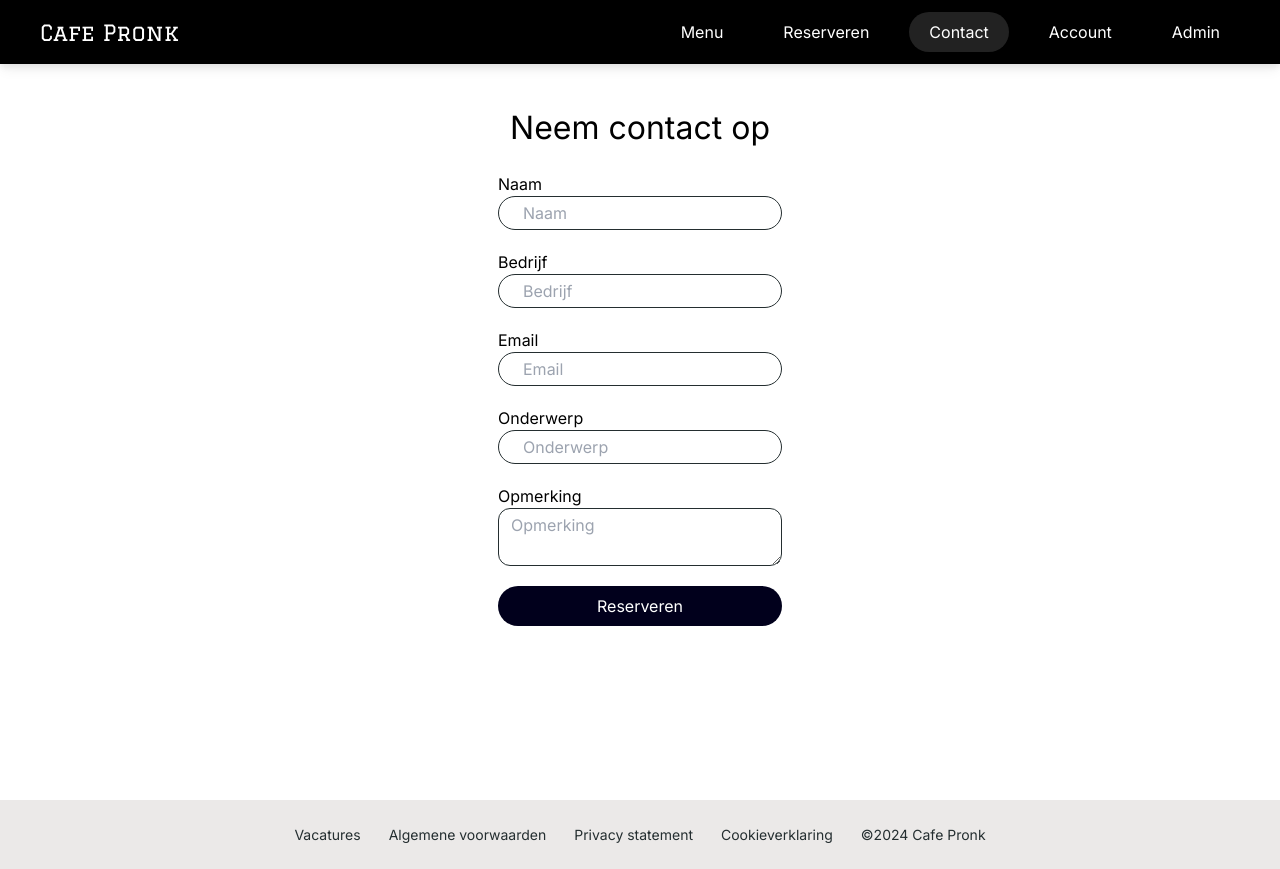
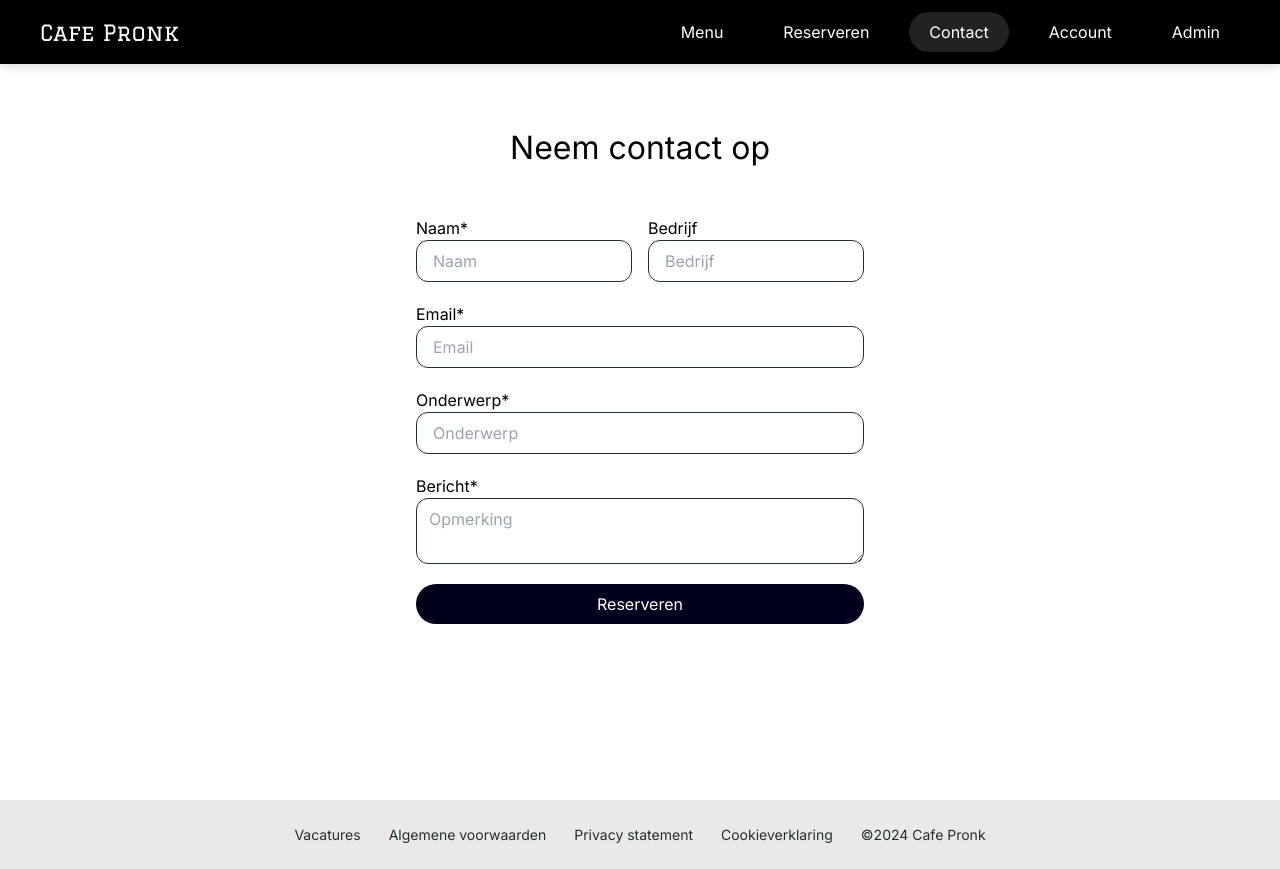
Before and after one commit to Rutger505/cafe-pronk-frontend, a Next.js app: page /contact in a window 1280 px wide. Built offline with nearby package versions, Linux system fonts and the light colour scheme.

Commit message:
Edit layout and adjust spacing

```diff
--- a/src/app/contact/page.tsx
+++ b/src/app/contact/page.tsx
@@ -34,13 +34,16 @@ export default function Reserveren() {
 
   return (
     <main className="flex flex-col items-center px-24 py-10">
-      <h1 className={"text-center text-xl"}>Neem contact op</h1>
+      <h1 className={"my-5 text-center text-xl"}>Neem contact op</h1>
 
-      <form className={"mt-5 flex flex-col"} onSubmit={onFormSubmit}>
-        <label htmlFor="name">Naam</label>
+      <form className={"mt-6 flex max-w-md flex-col"} onSubmit={onFormSubmit}>
+        <div className={"grid grid-cols-2 gap-x-4"}>
+          <label htmlFor="name">Naam*</label>
+          <label htmlFor="business">Bedrijf</label>
+
           <input
             className={
-            "mb-5 rounded-button border-[1px] border-tertiary px-6 py-1"
+              "mb-5 rounded-normal border-[1px] border-tertiary px-4 py-2"
             }
             type="text"
             id="name"
@@ -48,22 +51,21 @@ export default function Reserveren() {
             placeholder="Naam"
             required
           />
-
-        <label htmlFor="business">Bedrijf</label>
           <input
             className={
-            "mb-5 rounded-button border-[1px] border-tertiary px-6 py-1"
+              "mb-5 rounded-normal border-[1px] border-tertiary px-4 py-2"
             }
             type="text"
             id="business"
             name="business"
             placeholder="Bedrijf"
           />
+        </div>
 
-        <label htmlFor={"email"}>Email</label>
+        <label htmlFor={"email"}>Email*</label>
         <input
           className={
-            "mb-5 rounded-button border-[1px] border-tertiary px-6 py-1"
+            "mb-5 rounded-normal border-[1px] border-tertiary px-4 py-2"
           }
           type="email"
           id="email"
@@ -72,10 +74,10 @@ export default function Reserveren() {
           required
         />
 
-        <label htmlFor={"subject"}>Onderwerp</label>
+        <label htmlFor={"subject"}>Onderwerp*</label>
         <input
           className={
-            "mb-5 rounded-button border-[1px] border-tertiary px-6 py-1"
+            "mb-5 rounded-normal border-[1px] border-tertiary px-4 py-2"
           }
           type="text"
           id="subject"
@@ -84,10 +86,10 @@ export default function Reserveren() {
           required
         />
 
-        <label htmlFor="comment">Opmerking</label>
+        <label htmlFor="comment">Bericht*</label>
         <textarea
           className={
-            "mb-5 rounded-normal border-[1px] border-tertiary px-3 py-1"
+            "mb-5 rounded-normal border-[1px] border-tertiary px-3 py-2"
           }
           id="comment"
           name="comment"
@@ -96,7 +98,7 @@ export default function Reserveren() {
         />
 
         <button
-          className={"rounded-button bg-accent px-6 py-2 text-primary"}
+          className={"rounded-button bg-accent px-4 py-2 text-primary"}
           type="submit"
         >
           Reserveren
```
Lines whose indentation alone changed are shown as unchanged.
